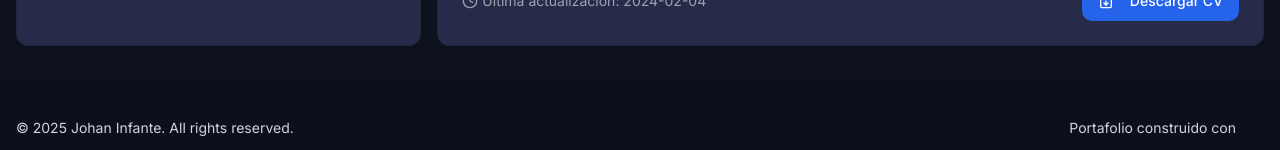
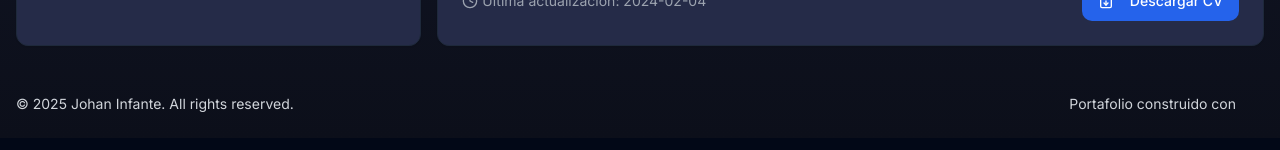
Before and after one commit to JohanInft02/next-portfolio, a Next.js app: page / in a window 1280 px wide. Shown: the part 802-952 px from the top of the page. Built offline with nearby package versions, Linux system fonts and the light colour scheme; some icons are missing.

Commit message:
cambios varios

```diff
--- a/components/footer.tsx
+++ b/components/footer.tsx
@@ -4,7 +4,7 @@ export default function Footer() {
   const currentYear = new Date().getFullYear();
 
   return (
-    <footer className="w-full py-6 px-4 bg-transparent mt-8">
+    <footer className="w-full py-6 px-4 bg-transparent mt-2">
       <div className="container mx-auto flex flex-col sm:flex-row justify-between items-center gap-4 text-sm text-gray-600 dark:text-gray-300">
         <p suppressHydrationWarning>
           &copy; {currentYear} Johan Infante. All rights reserved.
--- a/components/header.tsx
+++ b/components/header.tsx
@@ -26,7 +26,7 @@ export default function Header() {
             <div className="relative w-full h-full flex justify-center items-center">
               <Icon
                 icon="fluent-emoji-flat:sun"
-                className={`absolute h-8 w-8 md:h-12 md:w-12 transition-all duration-300 ${
+                className={`absolute h-16 w-16 md:h-20 md:w-20 transition-all duration-300 ${
                   theme === "dark"
                     ? "opacity-0 scale-50"
                     : "opacity-100 scale-100"
@@ -34,7 +34,7 @@ export default function Header() {
               />
               <Icon
                 icon="noto:full-moon"
-                className={`absolute h-8 w-8 md:h-12 md:w-12 transition-all duration-300 ${
+                className={`absolute h-16 w-16 md:h20 md:w-20 transition-all duration-300 ${
                   theme === "dark"
                     ? "opacity-100 scale-100"
                     : "opacity-0 scale-50"
```
